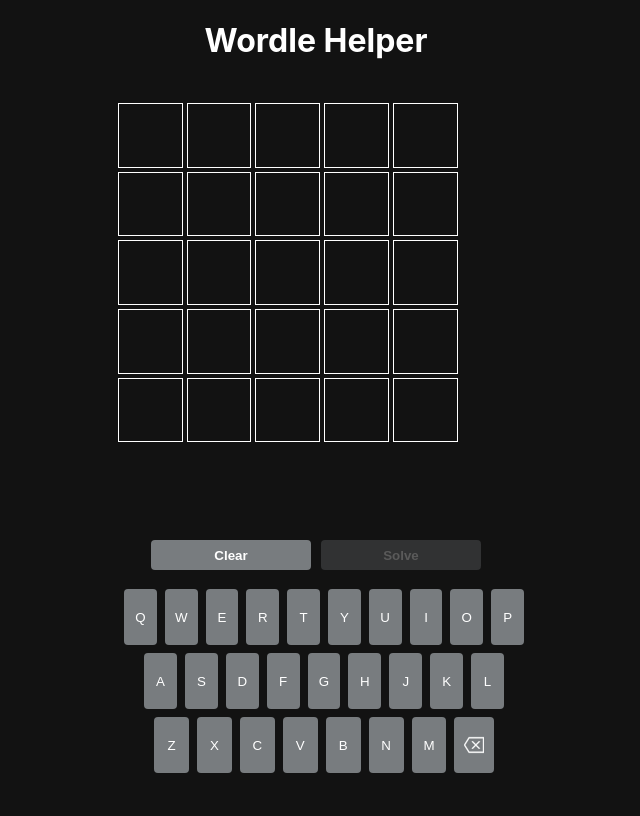
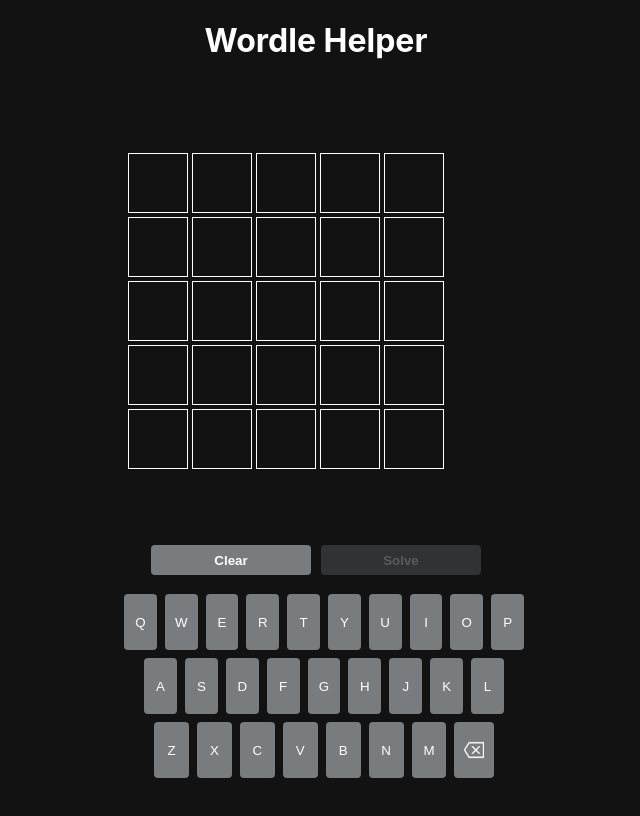
Before and after one commit to jbanghw/wordle-react, a React (Create React App) app: page / in a window 1280 px wide. Shown: the top 816 px of the page, without its empty margins (324-964 px from the left). Built offline with nearby package versions, Linux system fonts and the light colour scheme.

Commit message:
fixed keyboard backspace

```diff
--- a/src/App.tsx
+++ b/src/App.tsx
@@ -28,7 +28,6 @@
     <div className="mainApp">
       <div>
         <h1 style={{color: 'white'}}>Wordle Helper</h1>
-        <div className='board'>
         <WordleGrid
           guesses={guesses}
           setGuesses={setGuesses}
@@ -36,8 +35,6 @@
           setColors={setColors}
           setSolution={setSolution}
         />
-          {Array.from({length: 5 - guesses.length}, (_, idx) => <EmptyRow key={idx}/>)}
-        </div>
         <div className='buttons'>
           <div style={{ width: '100%' }}>
             <button style={{
--- a/src/components/Keyboard/index.js
+++ b/src/components/Keyboard/index.js
@@ -16,7 +16,7 @@
         count += guesses[i].length;
       }
 
-      if (letter === 'Backspace') {
+      if (letter === 'BACKSPACE') {
         if (count > 0) {
           let updatedGuesses = [...guesses];
           let updatedColors = [...colors];
--- a/src/components/WordleGrid/index.js
+++ b/src/components/WordleGrid/index.js
@@ -49,8 +49,7 @@
 
   return (
     <div className="wordleGrid">
-      {guesses.map((guess, idx) => {
-        return (
+      {Array.from({length: 5}, (_, idx) =>
         <WordleRow
           key={idx}
           row={idx}
@@ -60,8 +59,7 @@
           setColors={setColors}
           setSolution={setSolution}
         />
-        )
-      })}
+      )}
     </div>
   )
 }
--- a/src/components/WordleRow/index.js
+++ b/src/components/WordleRow/index.js
@@ -11,6 +11,7 @@
     setSolution([]);
   }
 
+  if (row < guesses.length) {
     return (
       <div className="wordleRow">
         {
@@ -34,4 +35,16 @@
         <button className="removeButton" onClick={handleRemove} />
       </div>
     )
+  } else {
+    return (
+      <div className="wordleRow">
+        {
+          Array.from({length: 5}, (_, idx) =>
+            <button key={idx} className="emptyButton" />
+          )
         }
+        <button className="emptyRemoveButton" />
+      </div>
+    )
+  }
+}
--- a/src/index.css
+++ b/src/index.css
@@ -18,7 +18,7 @@
 }
 
 .mainApp {
-  height: 200vh;
+  height: 200dvh;
   display: flex;
   flex-direction: column;
   justify-content: space-between;
@@ -28,7 +28,7 @@
 
 .mainApp > div {
   width: 100%;
-  height: 100vh;
+  height: 100dvh;
   display: flex;
   flex-direction: column;
   justify-content: space-between;
@@ -36,13 +36,18 @@
   text-align: center;
 }
 
-.board {
-  width: clamp(100px, 400px, 600px);
-  aspect-ratio: 1/1;
+.wordleGrid {
+  display: flex;
+  flex-direction: column;
+  justify-content: center;
+  align-items: center;
+  width: 100dvw;
+  max-width: 400px;
+  position: relative;
 }
 
 .wordleRow {
-  max-width: 100%;
+  width: 100%;
   display: flex;
   flex-direction: row;
   justify-content: center;
@@ -51,23 +56,22 @@
 }
 
 .wordleBox {
-  display: block;
   background-color: #121212;
   color: #fff;
-  width: 18%;
+  width: 15%;
   aspect-ratio: 1 / 1;
   border: none;
   margin: 2px;
   text-transform: uppercase;
   font-weight: bold;
-  font-size: 2.5em;
+  font-size: 1.5em;
 }
 
 .emptyButton {
   display: block;
   background-color: #121212;
   color: #fff;
-  width: 18%;
+  width: 15%;
   aspect-ratio: 1 / 1;
   border: 1px solid #fff;
   margin: 2px;
@@ -106,7 +110,7 @@
 .buttons {
   width: 100%;
   max-width: 400px;
-  padding: 15px;
+  padding-bottom: 10px;
   gap: 10px;
   display: flex;
   flex-direction: column;
```
Lines whose indentation alone changed are shown as unchanged.
